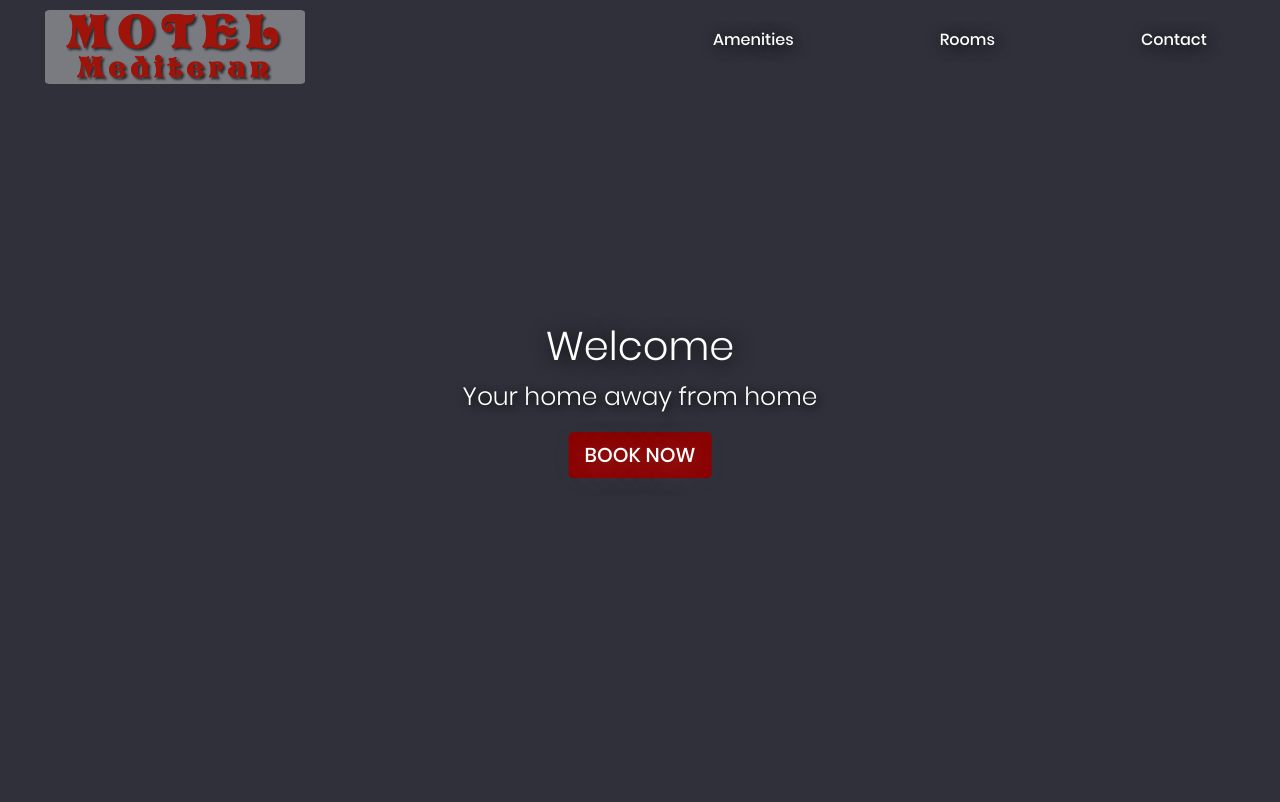
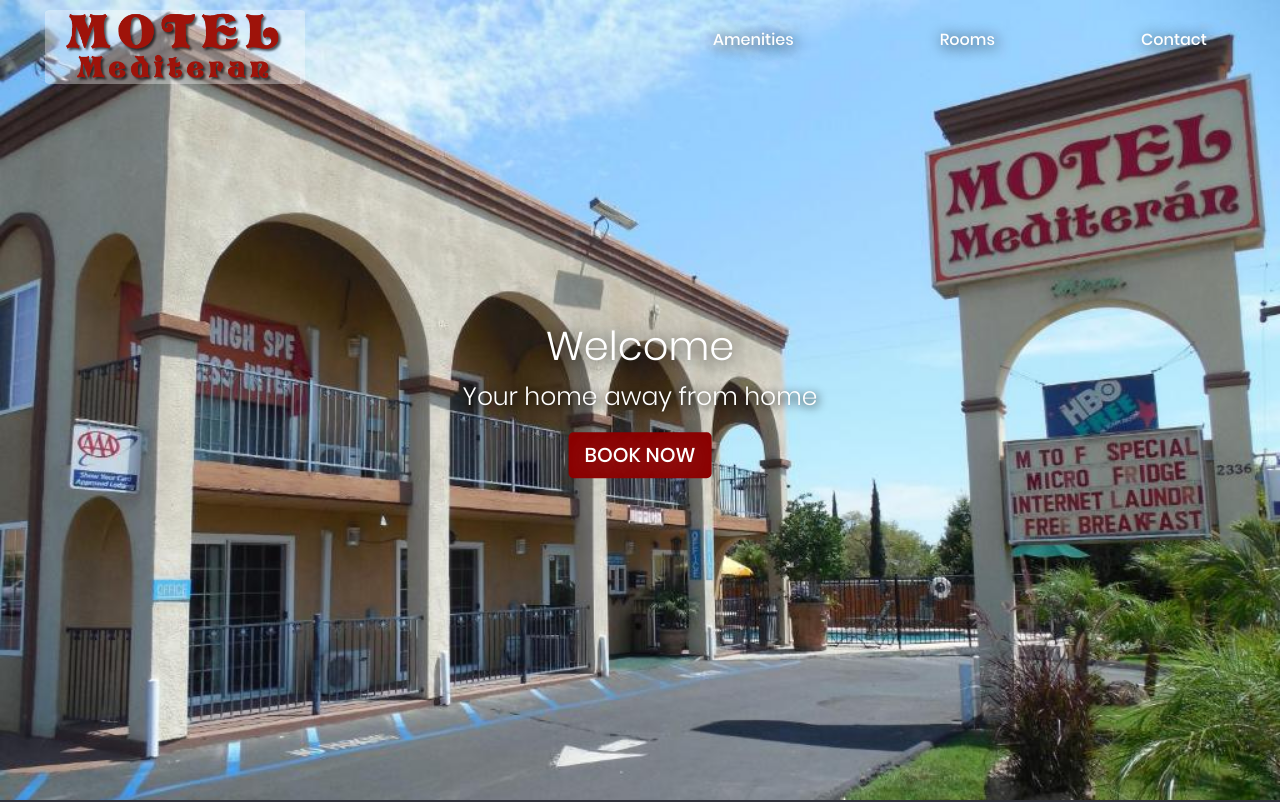
Before and after one commit to Grbgraphics/motel-mediteran, a plain HTML site: page index.html in a window 1280 px wide. Shown: the top 802 px of the page. Drawn offline with Linux system fonts and the light colour scheme.

Commit message:
Update style.css

```diff
--- a/css/style.css
+++ b/css/style.css
@@ -65,7 +65,7 @@ hr{
 
 header
 {
-  background: url(../images/small/wallpapermedi.jpg);
+  background: url(../images/wallpapermedi.jpg);
   background-size: cover;
   width: 100%;
   height: 100vh;
```
